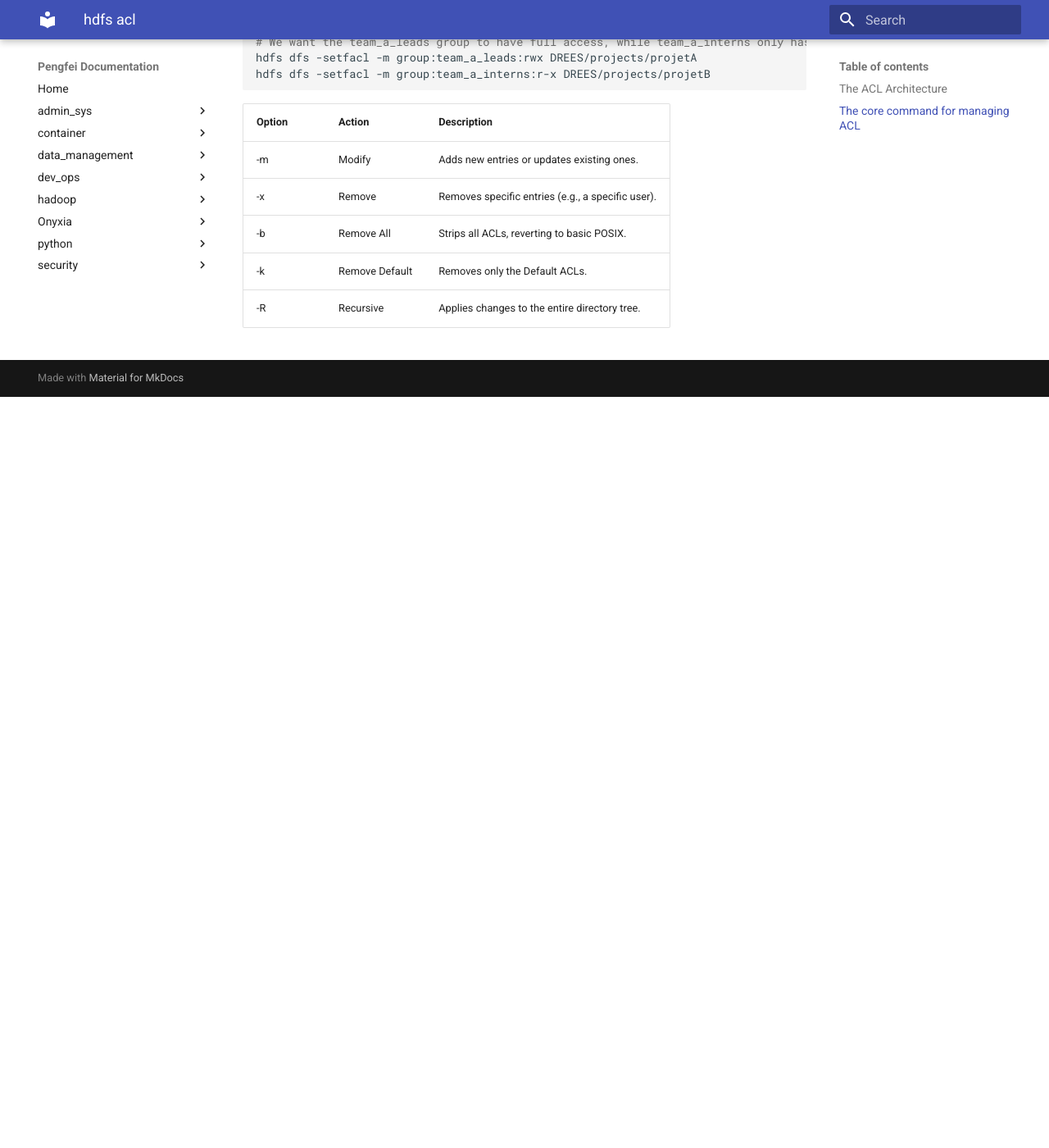
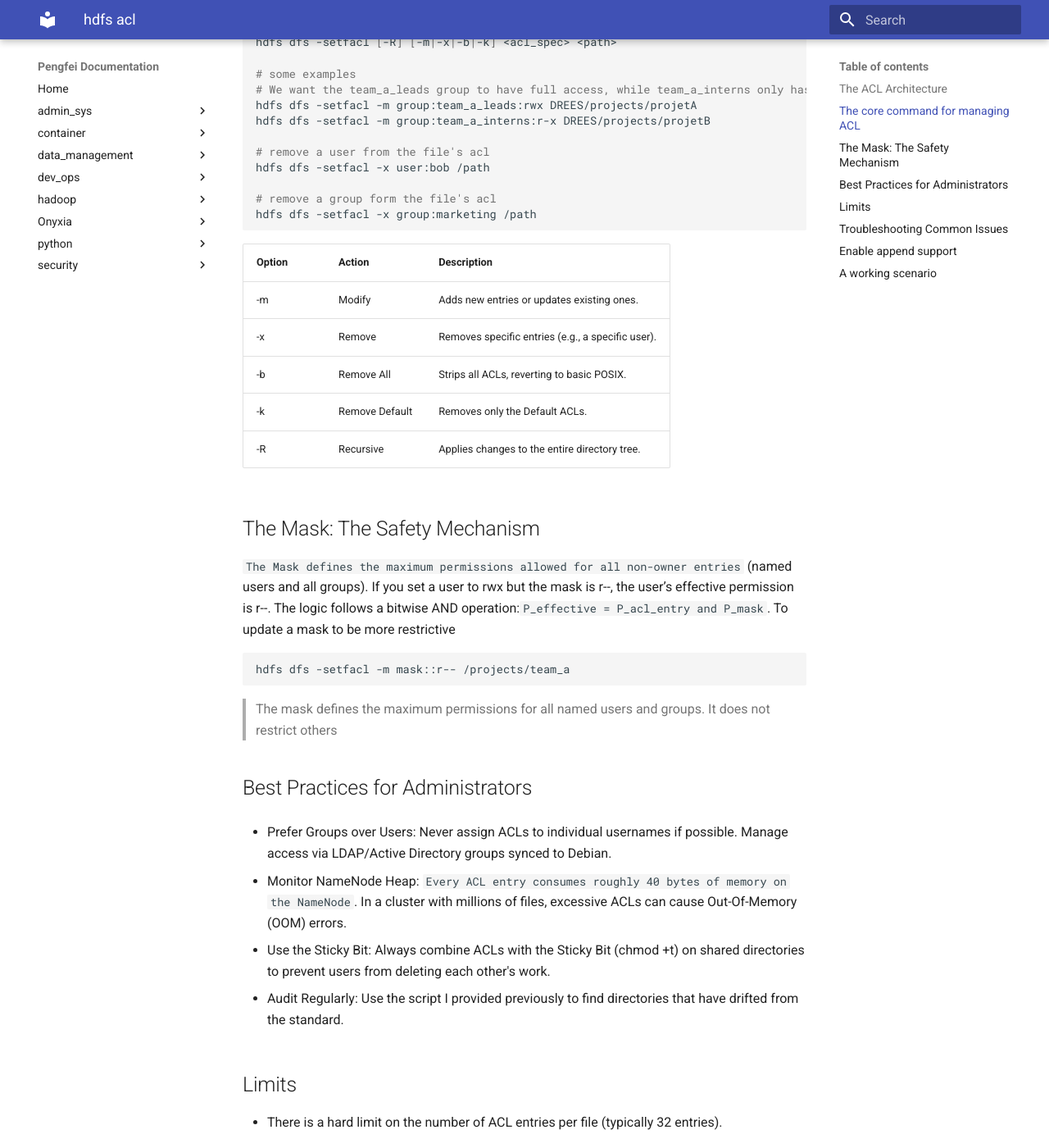
Before and after one commit to pengfei99/doc_center, an MkDocs documentation site: the page built from docs/hadoop/maintenance/hdfs_acl.md, in a window 1280 px wide and 1400 px high, scrolled down 926 px. Shown: the whole window at 82% size. Built offline with MkDocs 1.6.1 and Material for MkDocs 9.7.7, drawn with Linux system fonts in a browser that asks for light colours; before the commit the page ends 1410 px from its top, so only the background shows below that; some of the changed text lies outside the part shown.

Commit message:
update docs

````diff
--- a/docs/hadoop/maintenance/hdfs_acl.md
+++ b/docs/hadoop/maintenance/hdfs_acl.md
@@ -29,8 +29,11 @@ HDFS ACLs consist of two distinct types of entries.
 # view acl of a folder or file
 hdfs dfs -getfacl /DREES
 
+# the basic commands is chmod, but this command only allows use to manage primary user and group
+hdfs dfs -chmod <acl_spec> <path>
 
-# set acl of a folder or file in general form
+# set acl allows you to add extra users and groups of a folder or file.
+# The below line is the general form
 # -R means recursive
 hdfs dfs -setfacl [-R] [-m|-x|-b|-k] <acl_spec> <path>
 
@@ -38,6 +41,12 @@ hdfs dfs -setfacl [-R] [-m|-x|-b|-k] <acl_spec> <path>
 # We want the team_a_leads group to have full access, while team_a_interns only has read access.
 hdfs dfs -setfacl -m group:team_a_leads:rwx DREES/projects/projetA
 hdfs dfs -setfacl -m group:team_a_interns:r-x DREES/projects/projetB
+
+# remove a user from the file's acl
+hdfs dfs -setfacl -x user:bob /path
+
+# remove a group form the file's acl
+hdfs dfs -setfacl -x group:marketing /path
 ```
 
 | Option | Action         | Description                                       |
@@ -47,3 +56,80 @@ hdfs dfs -setfacl -m group:team_a_interns:r-x DREES/projects/projetB
 | -b     | Remove All     | Strips all ACLs, reverting to basic POSIX.        |
 | -k     | Remove Default | Removes only the Default ACLs.                    |
 | -R     | Recursive      | Applies changes to the entire directory tree.     |
+
+## The Mask: The Safety Mechanism
+
+`The Mask defines the maximum permissions allowed for all non-owner entries` (named users and all groups). If you
+set a user to rwx but the mask is r--, the user’s effective permission is r--. The logic follows a bitwise
+AND operation:`P_effective = P_acl_entry and P_mask`. To update a mask to be more restrictive
+```shell
+hdfs dfs -setfacl -m mask::r-- /projects/team_a
+
+```
+
+> The mask defines the maximum permissions for all named users and groups. It does not restrict others
+
+## Best Practices for Administrators
+- Prefer Groups over Users: Never assign ACLs to individual usernames if possible. Manage access via LDAP/Active
+                       Directory groups synced to Debian.
+
+- Monitor NameNode Heap: `Every ACL entry consumes roughly 40 bytes of memory on the NameNode`. In a cluster with
+              millions of files, excessive ACLs can cause Out-Of-Memory (OOM) errors.
+
+- Use the Sticky Bit: Always combine ACLs with the Sticky Bit (chmod +t) on shared directories to prevent users from deleting each other's work.
+
+- Audit Regularly: Use the script I provided previously to find directories that have drifted from the standard.
+
+## Limits
+
+- There is a hard limit on the number of ACL entries per file (typically 32 entries).
+##  Troubleshooting Common Issues
+
+- `Permission Denied (despite ACL)`: Check the parent directory permissions. A user needs +x (execute) on every parent
+ directory in the path to reach the target folder.
+
+- `Default ACLs not applying`: Default ACLs only apply to new objects. To fix existing objects, you must run the command with the -R (recursive) flag.
+
+
+## Enable append support
+Before you can append, HDFS must be configured to allow it. If this isn't set, your command will fail with a RemoteException.
+
+File: `/etc/hadoop/conf/hdfs-site.xml` Ensure this property is set to true:
+
+```xml
+<property>
+  <name>dfs.support.append</name>
+  <value>true</value>
+</property>
+
+```
+
+```shell
+hdfs dfs -appendToFile /tmp/local_updates.log /data/finance/audit_log.csv
+
+echo "$(date): Health check passed" | hdfs dfs -appendToFile - /data/monitoring/status.log
+```
+## A working scenario
+
+I have two teams:
+- DREES
+- DARES
+They both work on a hdfs cluster, but we don't want them to exchange data between them
+
+```shell
+hdfs dfs -chown hadoop:drees /DREES
+hdfs dfs -chown hadoop:dares /DARES
+
+hdfs dfs -chmod 770 /DREES
+hdfs dfs -chmod 770 /DARES
+
+# set default acl to ensure drees has full access, but others have zero access
+hdfs dfs -setfacl -m default:group:drees:rwx /DREES
+hdfs dfs -setfacl -m default:group:drees:--- /DREES
+
+# set a cross team auditor
+hdfs dfs -setfacl -m user:pliu:rwx /DREES
+
+# the raw data folder, we set a sticky bit to avoid delete even with write access
+hdfs dfs -chmod 1770 /DREES/data/share
+```
````
